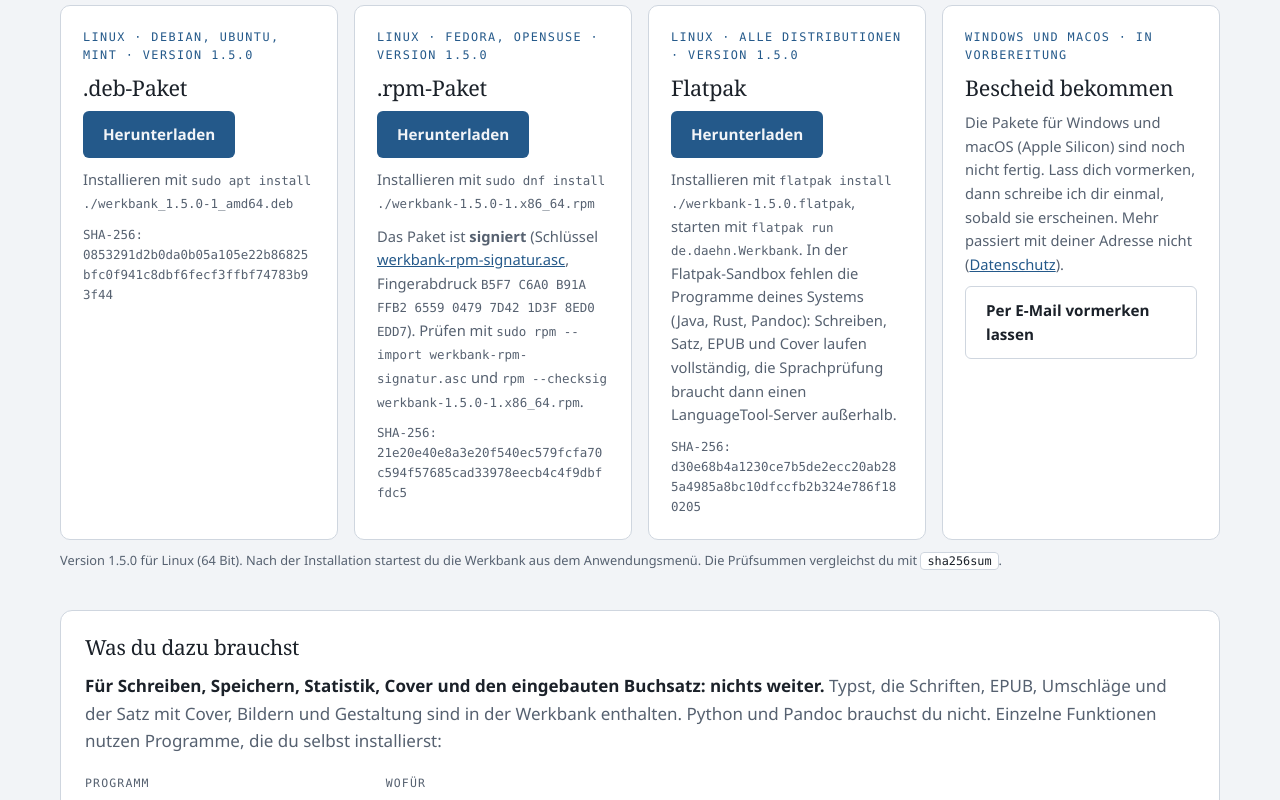
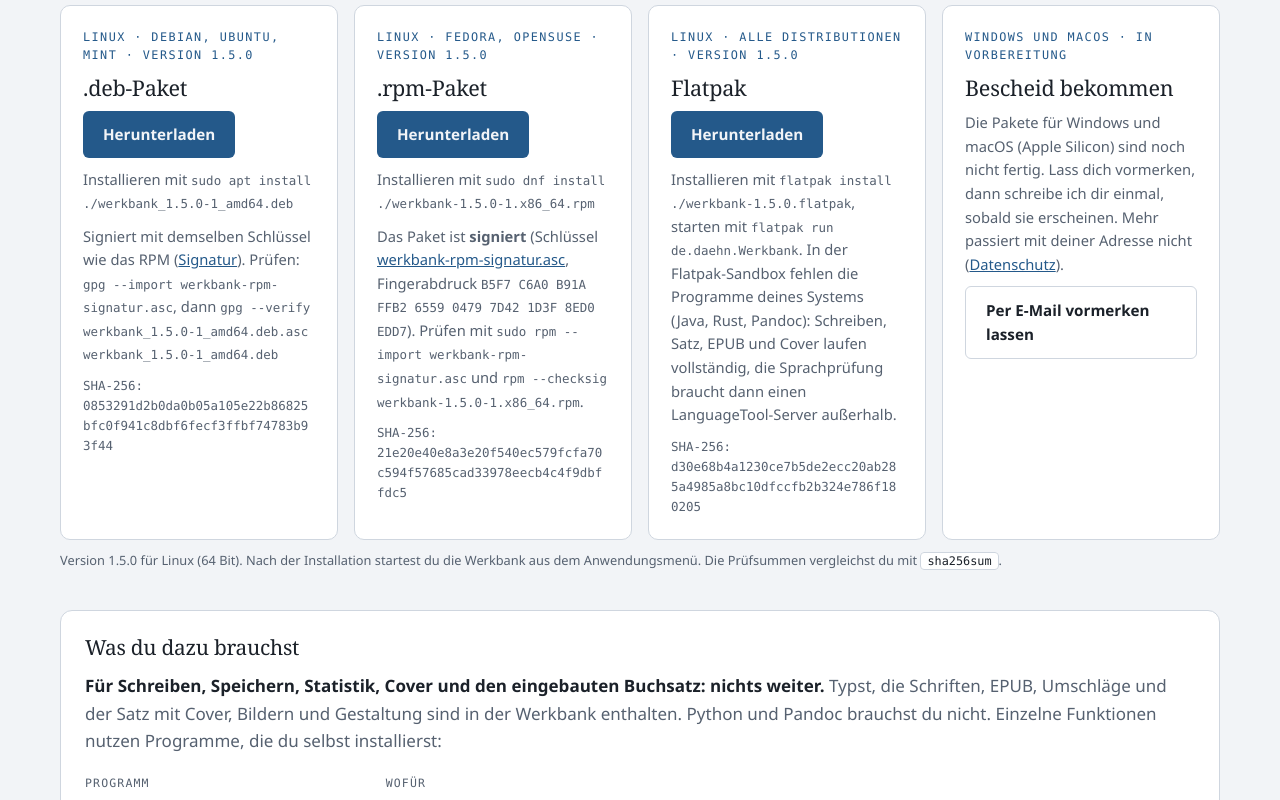
Before and after one commit to Kernwaechter/Werkbank, a plain HTML site: page werkstatt-web/index.html in a window 1280 px wide. Shown: the part 11200-12000 px from the top of the page. Drawn offline with Linux system fonts and the light colour scheme.

Commit message:
OSS-Version Alpha 2

```diff
--- a/werkstatt-web/index.html
+++ b/werkstatt-web/index.html
@@ -729,6 +729,7 @@ section { padding-block: 84px 0; }
         <h3>.deb-Paket</h3>
         <a class="knopf" href="downloads/werkbank_1.5.0-1_amd64.deb" download>Herunterladen</a>
         <p>Installieren mit <code>sudo apt install ./werkbank_1.5.0-1_amd64.deb</code></p>
+        <p>Signiert mit demselben Schlüssel wie das RPM (<a href="downloads/werkbank_1.5.0-1_amd64.deb.asc" download>Signatur</a>). Prüfen: <code>gpg --import werkbank-rpm-signatur.asc</code>, dann <code>gpg --verify werkbank_1.5.0-1_amd64.deb.asc werkbank_1.5.0-1_amd64.deb</code></p>
         <code>SHA-256: 0853291d2b0da0b05a105e22b86825bfc0f941c8dbf6fecf3ffbf74783b93f44</code>
       </div>
       <div class="download">
```
Also changed, not shown: werkstatt-web/downloads/SHA256SUMS.txt (added), 4 other files.
